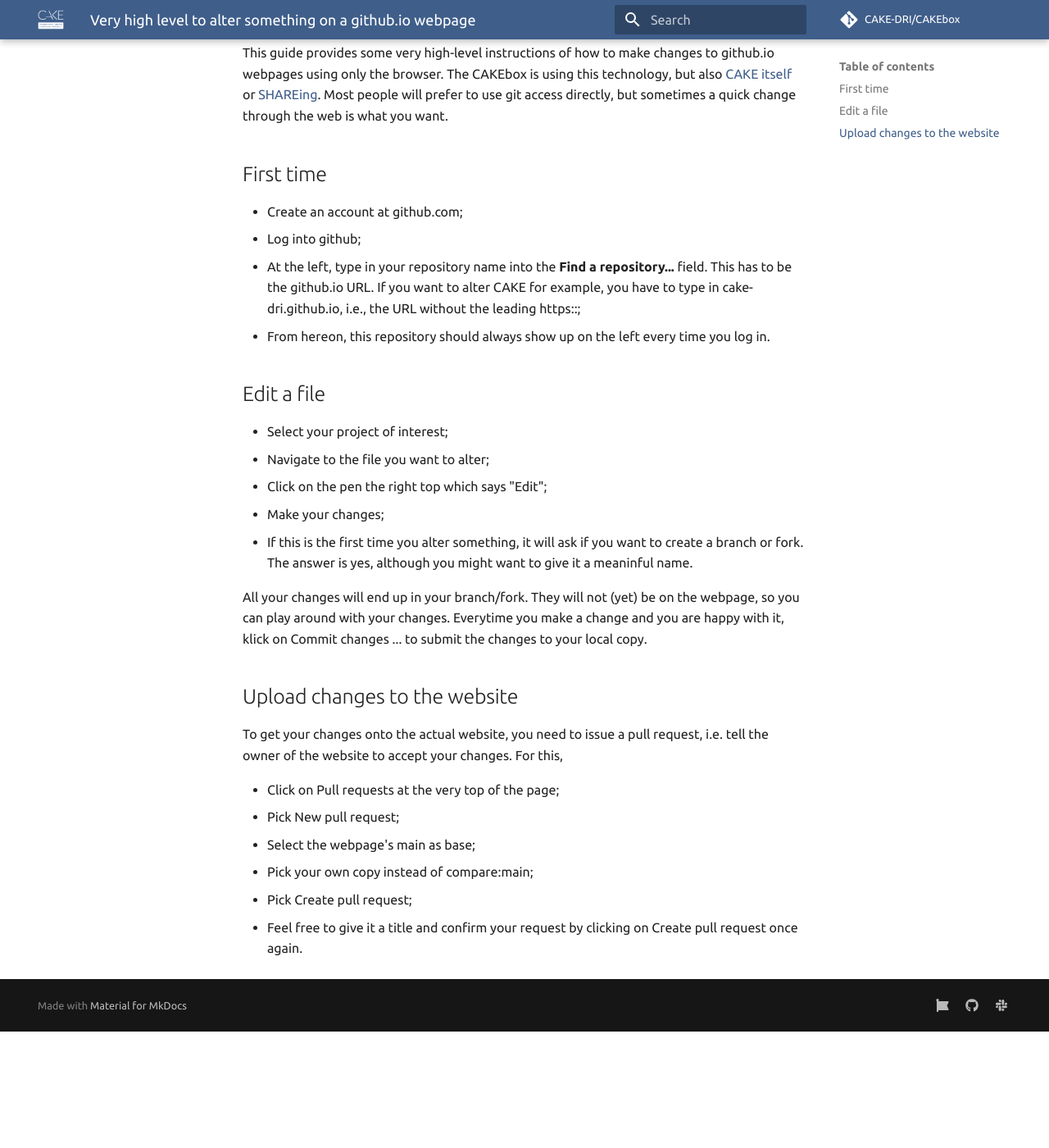
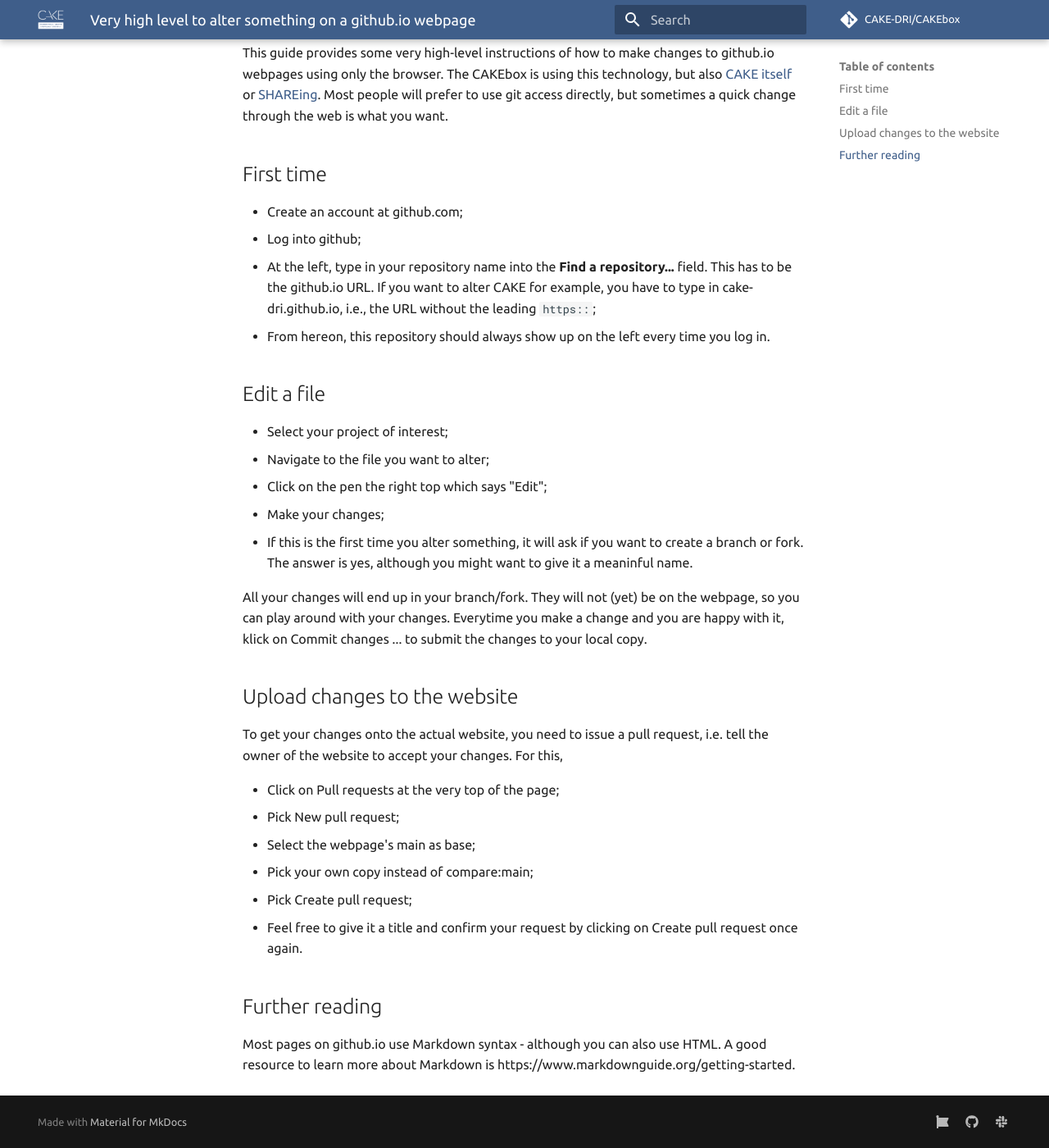
Before and after one commit to CAKE-DRI/CAKEbox, an MkDocs documentation site: the page built from docs/how-to/github-webpages.md, in a window 1280 px wide and 1400 px high, scrolled down 217 px. Shown: the whole window at 82% size. Built offline with MkDocs 1.6.1 and Material for MkDocs 9.7.7, drawn with Linux system fonts in a browser that asks for light colours; comment, search, counter and statistics services are not loaded; before the commit the page ends 1475 px from its top, so only the background shows below that.

Commit message:
Update github-webpages.md

```diff
--- a/docs/how-to/github-webpages.md
+++ b/docs/how-to/github-webpages.md
@@ -9,7 +9,7 @@ Most people will prefer to use git access directly, but sometimes a quick change
 
 - Create an account at github.com;
 - Log into github;
-- At the left, type in your repository name into the **Find a repository...** field. This has to be the github.io URL. If you want to alter CAKE for example, you have to type in cake-dri.github.io, i.e., the URL without the leading https::;
+- At the left, type in your repository name into the **Find a repository...** field. This has to be the github.io URL. If you want to alter CAKE for example, you have to type in cake-dri.github.io, i.e., the URL without the leading ``https::``;
 - From hereon, this repository should always show up on the left every time you log in.
 
 ## Edit a file
@@ -33,3 +33,8 @@ For this,
 - Pick your own copy instead of compare:main;
 - Pick Create pull request;
 - Feel free to give it a title and confirm your request by clicking on Create pull request once again.
+
+## Further reading
+
+Most pages on github.io use Markdown syntax - although you can also use HTML.
+A good resource to learn more about Markdown is https://www.markdownguide.org/getting-started.
```
